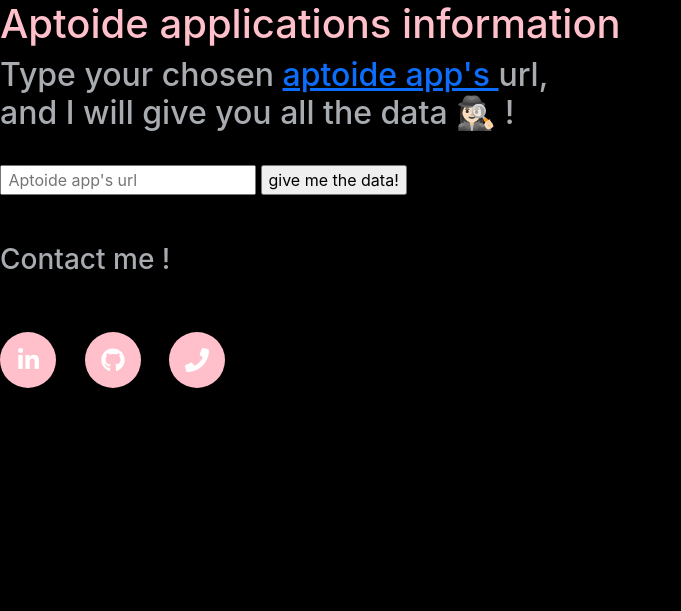
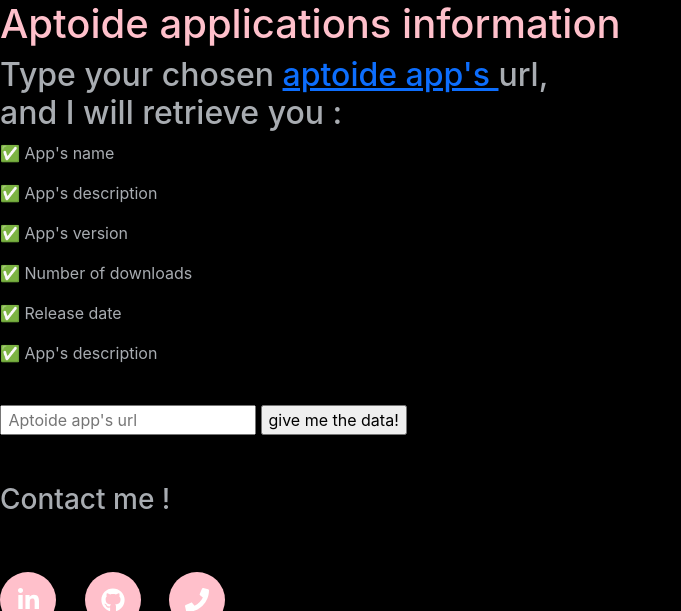
Before and after one commit to CoriAriasGibert/DataTest, a Flask app: page / in a window 1280 px wide. Shown: the top 611 px of the page, without its empty margins (0-681 px from the left). Run offline with Flask 2, Linux system fonts and the light colour scheme; some libraries are stand-ins or nearby versions.

Commit message:
possible input error and new error management page

```diff
--- a/main.py
+++ b/main.py
@@ -1,29 +1,36 @@
 # Import libraries
 import requests
+from requests.exceptions import MissingSchema
 from bs4 import BeautifulSoup
 from flask import Flask, render_template, url_for, redirect, session, request
+
+
+
 
 app = Flask(__name__)
 app.secret_key = "Hello"
 
+# Land page
 
-# Land page
 
 @app.route('/')
 def index():
     return render_template('index.html')
 
+@app.errorhandler(MissingSchema)
+def handle_bad_request(e):
+  return render_template('error.html')
 
 @app.route('/url', methods=['POST'])
 def url():
-
     url = request.form.get('url')
     res = requests.get(url)
     soup = BeautifulSoup(res.text, 'lxml')
 
     #data variables
 
-    name = soup.select("h1", {"class": "header-touch__AppName-sc-1om5ik5-5 PLRmn"})
+    name = soup.select("h1",
+                       {"class": "header-touch__AppName-sc-1om5ik5-5 PLRmn"})
 
     version = soup.select(".drfVqx")
 
@@ -44,9 +51,9 @@
         "Release Date": release_date[0].getText(),
         "App's Description": app_description[0].getText()
     }
+
     return render_template('application_information.html', data=app_information )
 
 
-
 if __name__ == "__main__":
-    app.run(host='0.0.0.0', port=8080, debug = True)
+    app.run(host='0.0.0.0', port=8080, debug=True)
--- a/templates/base.html
+++ b/templates/base.html
@@ -53,7 +53,7 @@
         <a class="social-icon" target="_blank" rel="noopener noreferrer" href="https://github.com/CoriAriasGibert"><i class="fab fa-github"></i></a>
         <a class="social-icon" target="_blank" href="tel:+33652435200"><i class="fas fa-phone"></i></a>
         <link rel="stylesheet" href="https://maxcdn.bootstrapcdn.com/font-awesome/4.5.0/css/font-awesome.min.css">
-        <a href="https://api.whatsapp.com/send?phone= 33652435200&text= Hi Cori, I want to hire you now!" class="float my-float" target="_blank"><i class="fab fa-whatsapp  social-icon"></i></a>
+        <a href="https://api.whatsapp.com/send?phone= 33652435200&text= Hi Cori, We want you in our teem !" class="float my-float" target="_blank"><i class="fab fa-whatsapp  social-icon"></i></a>
     </div>
   </footer>
 
--- a/templates/index.html
+++ b/templates/index.html
@@ -2,13 +2,19 @@
 {% extends "base.html" %}
 
 <!-- Land page  -->
-{% block title %} Home page {% endblock%}
-
-{% block content %}
+{% block title %} Home page {% endblock%} {% block content %}
 
 <!-- Action call -->
 
-<h2>Type your chosen <a href="https://fr.aptoide.com/" target="_black"> aptoide app's </a> url, <br> and I will give you all the data  🕵🏻‍♀️ !</h2>
+<h2>Type your chosen <a href="https://fr.aptoide.com/" target="_black"> aptoide app's </a> url, <br> and I will retrieve you :</h2>
+
+<p>✅ App's name</p>
+<p>✅ App's description</p>
+<p>✅ App's version </p>
+<p>✅ Number of downloads</p>
+<p>✅ Release date</p>
+<p>✅ App's description</p>
+
 
 <br>
 
```
Also changed, not shown: templates/application_information.html (+3 -5 lines), templates/error.html (added, +18 -0 lines).
